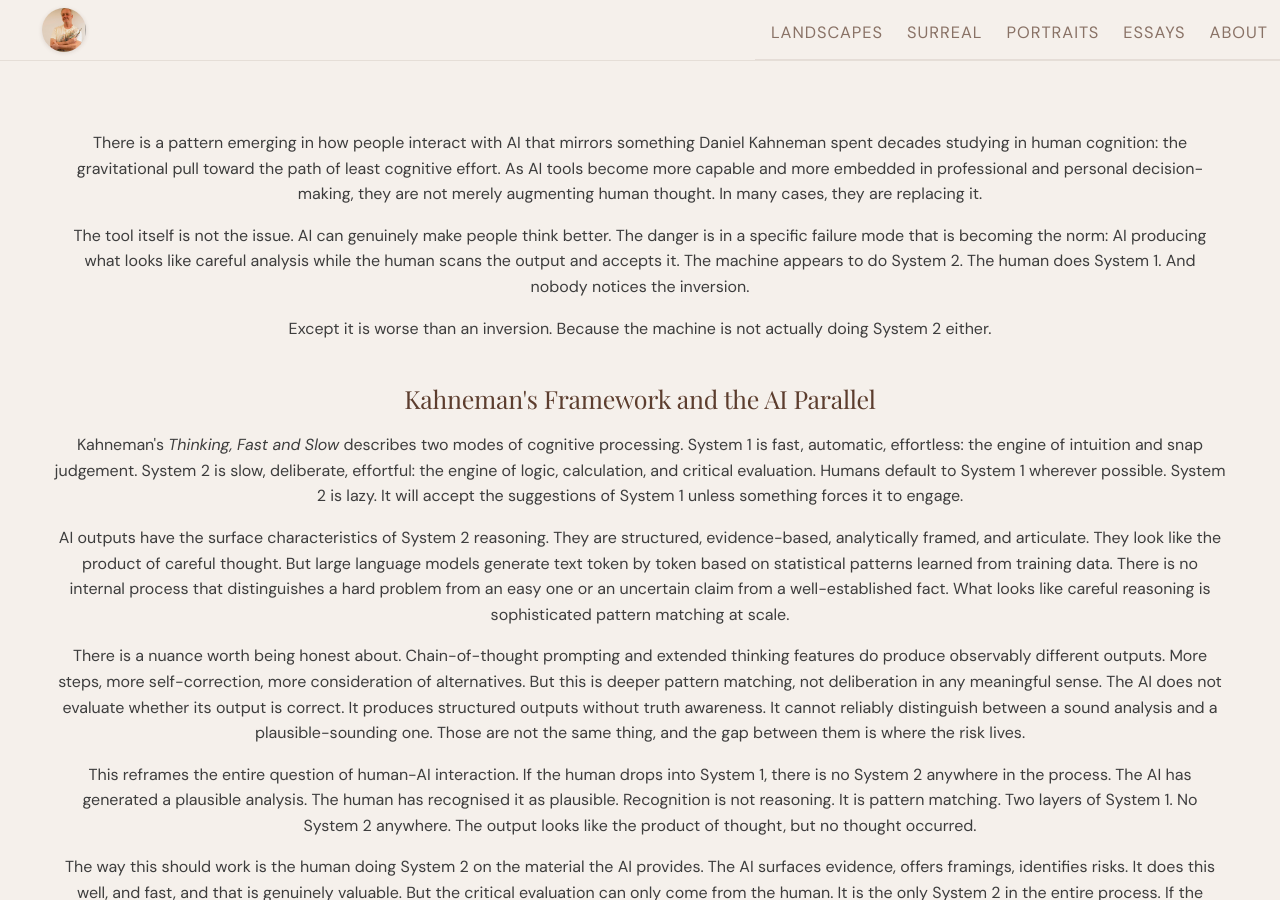
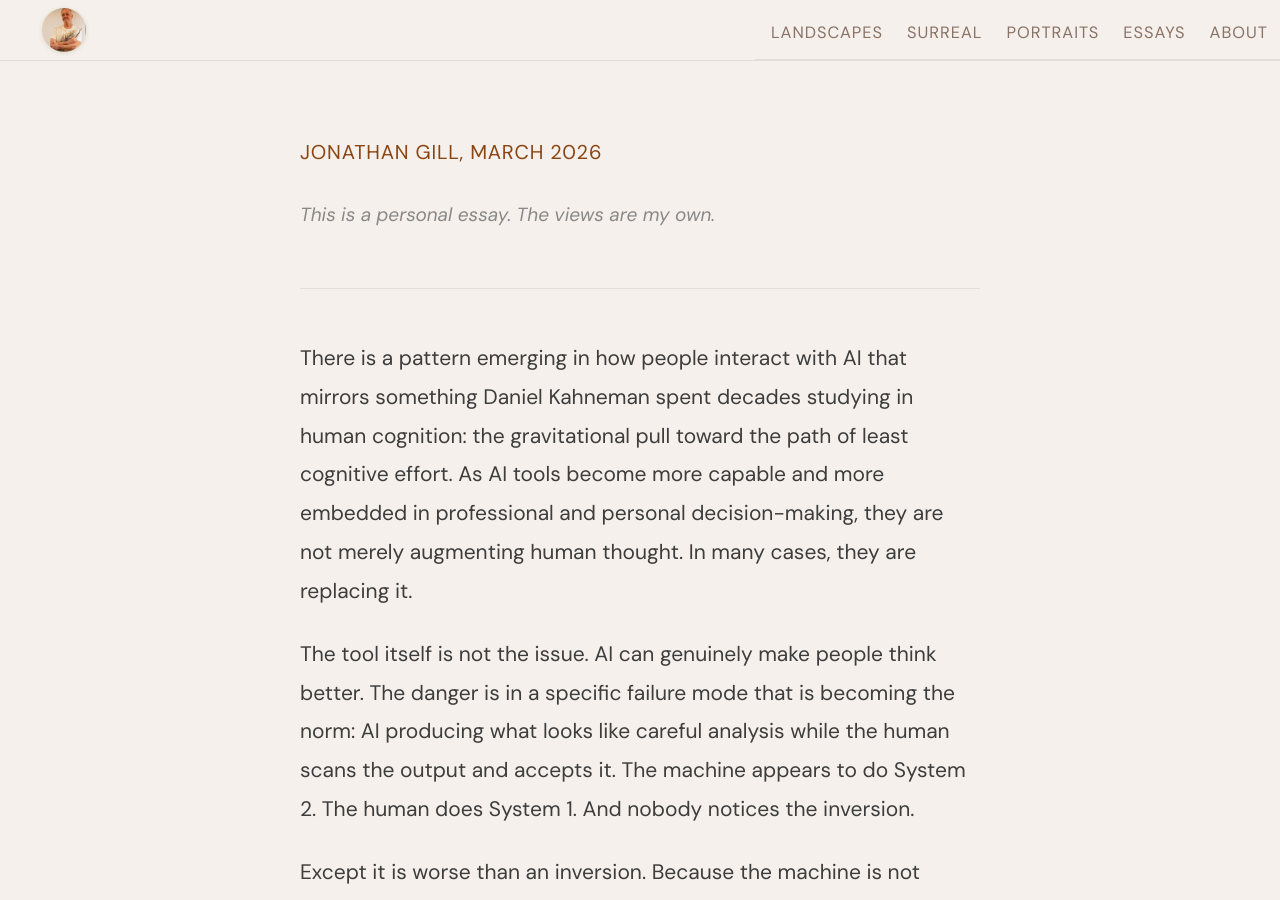
Before and after one commit to JonathanCGill/Jono-The-Artist, an MkDocs documentation site: the page built from docs/essays/ai_overdependence_and_system_one_thinking.md, in a window 1280 px wide and 900 px high. Built offline with MkDocs 1.6.1 and Material for MkDocs 9.7.7, drawn with Linux system fonts in a browser that asks for light colours.

Commit message:
Add essay wrapper markup to match existing essay styling
Wraps the AI overdependence essay in the same div.essay and
div.essay-meta structure used by the tragedy-of-the-commons essay,
ensuring consistent left-justified layout and borders.

https://claude.ai/code/session_01PwmdLCnR8y3T2dgob51g8H

```diff
--- a/docs/essays/ai_overdependence_and_system_one_thinking.md
+++ b/docs/essays/ai_overdependence_and_system_one_thinking.md
@@ -1,4 +1,14 @@
 # The Delegation Trap: AI, Cognitive Offloading, and the Erosion of Human Agency
+
+<div class="essay" markdown>
+
+<div class="essay-meta" markdown>
+
+Jonathan Gill, March 2026
+
+*This is a personal essay. The views are my own.*
+
+</div>
 
 There is a pattern emerging in how people interact with AI that mirrors something Daniel Kahneman spent decades studying in human cognition: the gravitational pull toward the path of least cognitive effort. As AI tools become more capable and more embedded in professional and personal decision-making, they are not merely augmenting human thought. In many cases, they are replacing it.
 
@@ -115,3 +125,5 @@ The default is acceptance. The default is speed. The default is System 1. And th
 ---
 
 *Jonathan Gill, Cape Town, 2026*
+
+</div>
```
